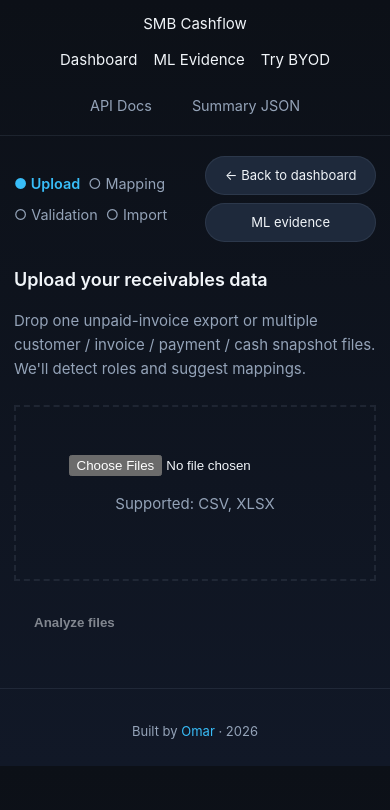
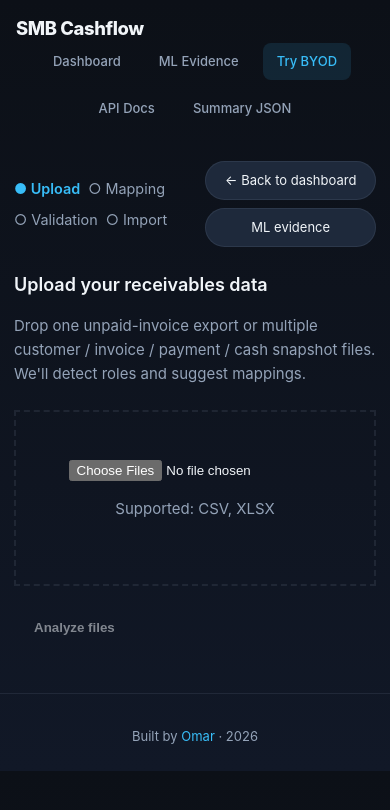
Before and after one commit to omaression/smb-cashflow-risk, a Next.js app in the folder apps/web/: page /try in a window 390 px wide. Shown: the top 810 px of the page. Built offline with nearby package versions, Linux system fonts and the light colour scheme.

Commit message:
fix(web): production api fallback and navbar styling

```diff
--- /dev/null
+++ b/apps/web/components/navbar.css
@@ -0,0 +1,63 @@
+// ── Navbar ─────────────────────────────────────────────────────
+.navbar {
+  display: flex;
+  justify-content: space-between;
+  align-items: center;
+  padding: 14px 28px;
+  background: var(--panel);
+  border-bottom: 1px solid var(--border);
+  margin-bottom: 24px;
+}
+
+.navbar-brand {
+  font-size: 1.15rem;
+  font-weight: 800;
+  letter-spacing: -0.02em;
+}
+
+.navbar-brand a {
+  color: var(--text);
+  text-decoration: none;
+  transition: color 0.15s ease;
+}
+
+.navbar-brand a:hover {
+  color: var(--accent);
+}
+
+.navbar-links {
+  display: flex;
+  gap: 10px;
+}
+
+.nav-link {
+  color: var(--muted);
+  text-decoration: none;
+  font-size: var(--text-sm);
+  font-weight: 500;
+  padding: 8px 14px;
+  border-radius: 8px;
+  transition: background 0.15s ease, color 0.15s ease;
+}
+
+.nav-link:hover {
+  color: var(--text);
+  background: rgba(148, 163, 184, 0.1);
+}
+
+.nav-link.active {
+  color: var(--accent);
+  background: rgba(56, 189, 248, 0.12);
+}
+
+@media (max-width: 768px) {
+  .navbar {
+    flex-direction: column;
+    gap: 14px;
+    padding: 14px 16px;
+  }
+  .navbar-links {
+    flex-wrap: wrap;
+    justify-content: center;
+  }
+}
--- a/apps/web/components/navbar.tsx
+++ b/apps/web/components/navbar.tsx
@@ -2,6 +2,7 @@
 
 import Link from "next/link";
 import { usePathname } from "next/navigation";
+import "./navbar.css";
 
 export function Navbar() {
   const pathname = usePathname();
@@ -44,52 +45,6 @@ export function Navbar() {
           Summary JSON
         </a>
       </div>
-      <style jsx>{`
-        .navbar {
-          display: flex;
-          justify-content: space-between;
-          align-items: center;
-          padding: 12px 24px;
-          background: var(--surface);
-          border-bottom: 1px solid var(--border);
-        }
-        .navbar-brand a {
-          font-weight: 700;
-          font-size: 1.1rem;
-          color: var(--text);
-          text-decoration: none;
-        }
-        .navbar-links {
-          display: flex;
-          gap: 16px;
-        }
-        .nav-link {
-          color: var(--muted);
-          text-decoration: none;
-          font-size: 0.9rem;
-          padding: 6px 12px;
-          border-radius: var(--radius-sm);
-          transition: color 0.16s ease, background 0.16s ease;
-        }
-        .nav-link:hover {
-          color: var(--text);
-          background: rgba(255, 255, 255, 0.05);
-        }
-        .nav-link.active {
-          color: var(--accent);
-          background: var(--primary-fog);
-        }
-        @media (max-width: 768px) {
-          .navbar {
-            flex-direction: column;
-            gap: 12px;
-          }
-          .navbar-links {
-            flex-wrap: wrap;
-            justify-content: center;
-          }
-        }
-      `}</style>
     </nav>
   );
 }
```
Also changed, not shown: apps/web/lib/api.ts (+7 -1 lines), 1 other file (tests, documents, lock files or other folders).
